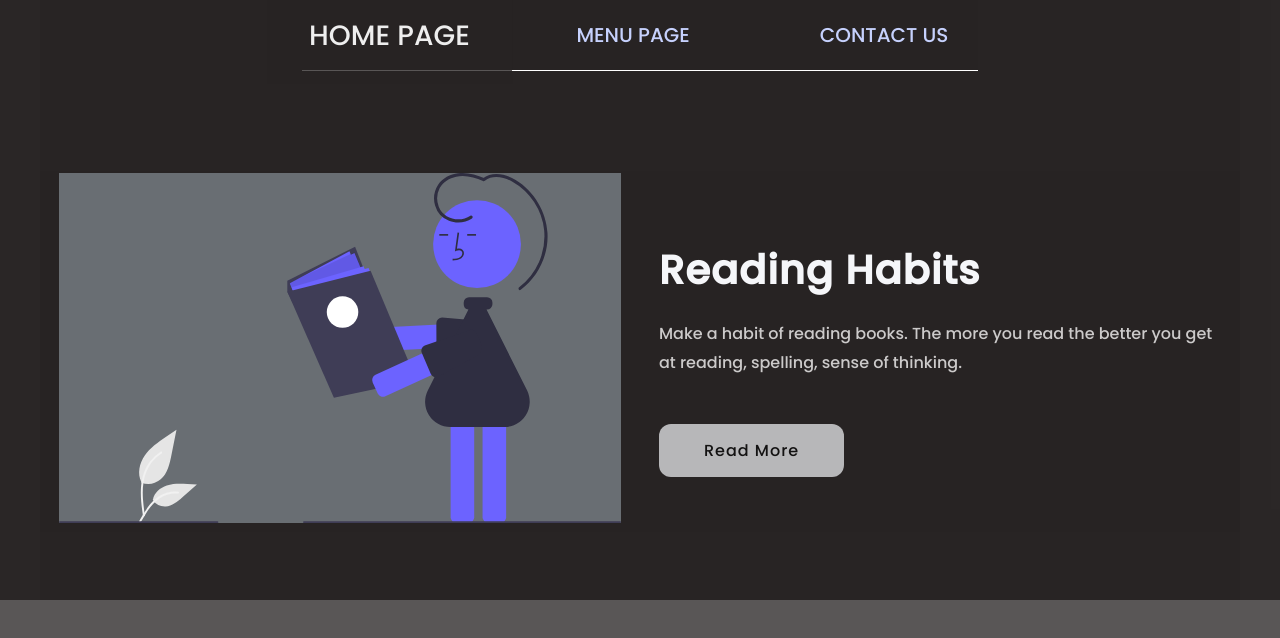
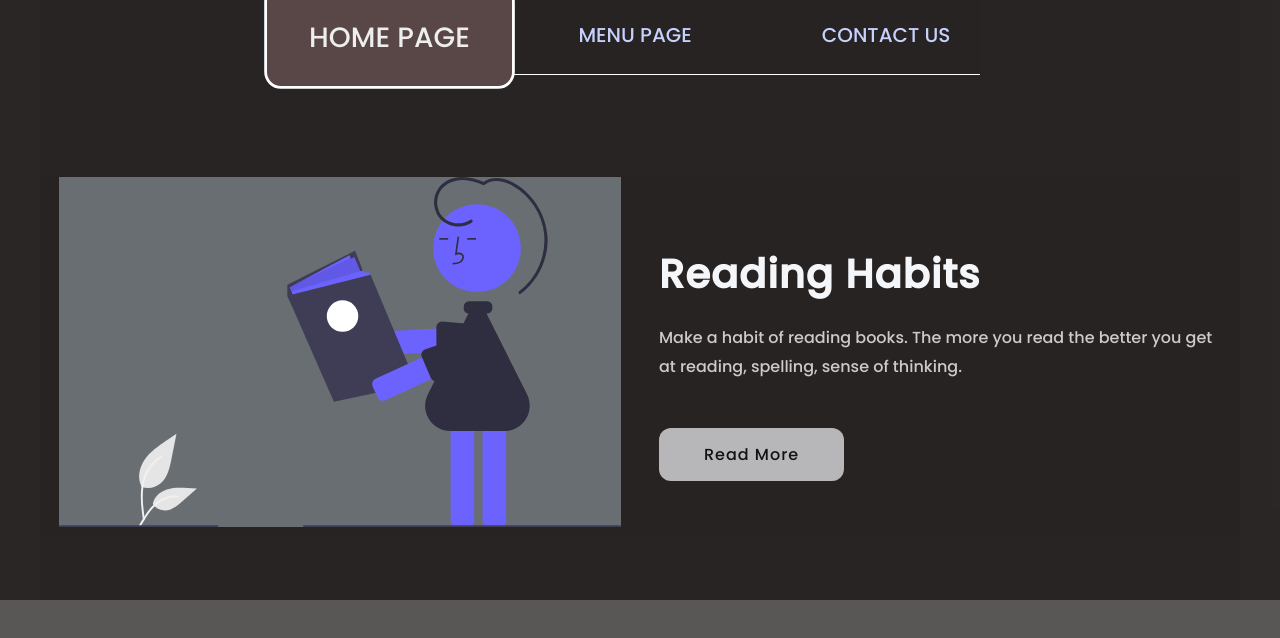
Before and after one commit to AnishBastakoti/Navagation, a plain HTML site: page index.html in a window 1280 px wide. In both pictures the pointer is over the item "HOME PAGE". Drawn offline with Linux system fonts and the light colour scheme; a script that the page names is missing.

Commit message:
added hove on Navigation

```diff
--- a/style.css
+++ b/style.css
@@ -26,6 +26,12 @@ img{
   list-style: none;
   border-bottom: 1px solid #fff;
   position: relative;
+}
+.tab-nav li:hover{
+  background: #594646;
+  color: #eae4e4;
+  border-radius: 12px;
+  border: 2px solid #fff;
 }
 
 .tab-nav li {
```
